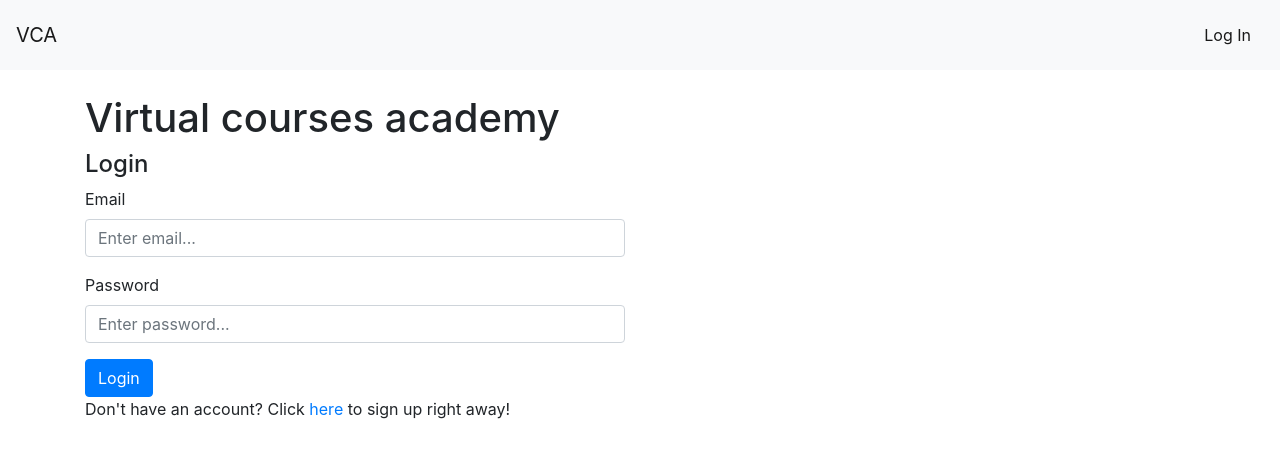
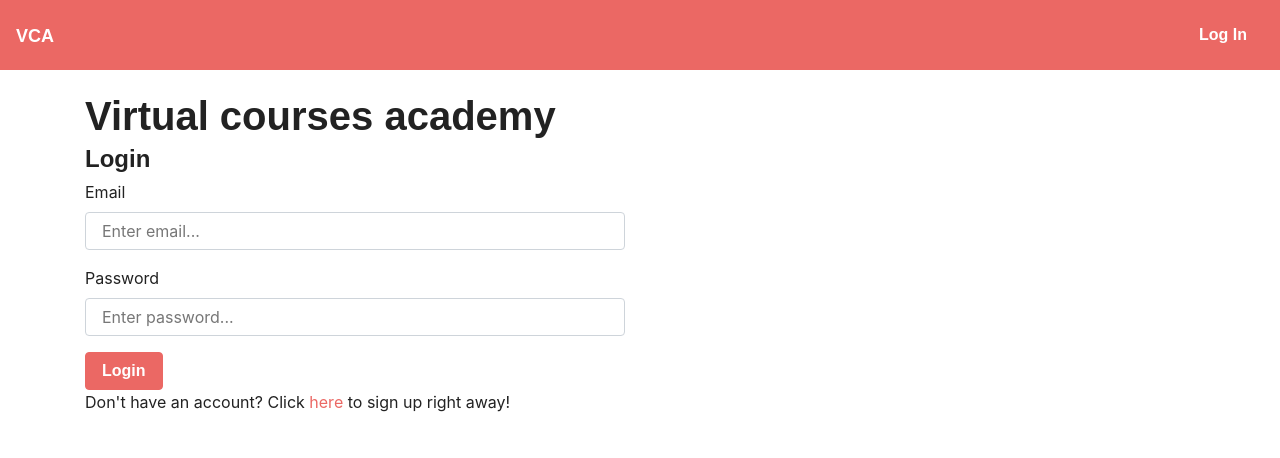
Before and after one commit to dvbreva/ng-academy, an Angular app in the folder virtual-courses-academy/: page /auth/login in a window 1280 px wide. Shown: the top 458 px of the page. Built offline with nearby package versions, Linux system fonts and the light colour scheme; a web font is replaced by a local one.

Commit message:
Update theme

```diff
--- a/virtual-courses-academy/db.json
+++ b/virtual-courses-academy/db.json
@@ -15,7 +15,7 @@
     },
     {
       "name": "testing adwwding 23",
-      "email": "tes2et@test.com",
+      "email": "test@test.com",
       "password": "test123",
       "isBlocked": true,
       "roleId": 0,
--- a/virtual-courses-academy/package.json
+++ b/virtual-courses-academy/package.json
@@ -23,6 +23,7 @@
     "@angular/router": "~9.1.9",
     "@ng-bootstrap/ng-bootstrap": "^6.1.0",
     "bootstrap": "^4.5.0",
+    "bootswatch": "^4.5.0",
     "jquery": "^3.5.1",
     "json-server": "^0.16.1",
     "ngx-toastr": "^12.1.0",
--- a/virtual-courses-academy/src/app/app.component.html
+++ b/virtual-courses-academy/src/app/app.component.html
@@ -1,8 +1,8 @@
-<nav class="navbar navbar-expand-lg navbar-light bg-light">
+<nav class="navbar navbar-expand-lg navbar-dark bg-primary">
    <a class="navbar-brand" href="#">VCA</a>
 
-  <button class="navbar-toggler" type="button" data-toggle="collapse" data-target="#navbarNav" aria-controls="navbarNav"
-    aria-expanded="false" aria-label="Toggle navigation">
+   <button class="navbar-toggler" type="button" data-toggle="collapse" data-target="#navbarNav"
+      aria-controls="navbarNav" aria-expanded="false" aria-label="Toggle navigation">
       <span class="navbar-toggler-icon"></span>
    </button>
    <div class="collapse navbar-collapse" id="navbarNav"
@@ -20,7 +20,7 @@
       </ul>
 
       <span class="navbar-text">
-      <button *ngIf="hasLoggedUser" class="btn btn-link" (click)="onLogout()">Log Out</button>
+         <button *ngIf="hasLoggedUser" class="btn btn-link logout-btn" (click)="onLogout()">Log Out</button>
 
          <a *ngIf="!hasLoggedUser" class="btn btn-link" routerLink="auth/login">Log In</a>
       </span>
--- a/virtual-courses-academy/src/app/app.component.scss
+++ b/virtual-courses-academy/src/app/app.component.scss
@@ -0,0 +1,3 @@
+.logout-btn {
+    color: white;
+}
--- a/virtual-courses-academy/src/app/app.component.ts
+++ b/virtual-courses-academy/src/app/app.component.ts
@@ -46,7 +46,7 @@ export class AppComponent implements OnInit, OnDestroy {
 
    private checkAdminRole = (): boolean => {
       const user = this.authService.getLoggedUser();
-    if(user && user.roleId == Role.Admin) {
+      if (user && user.roleId == Role.Admin) {
          return true;
       }
       return false;
--- a/virtual-courses-academy/src/app/auth/components/login/login.component.ts
+++ b/virtual-courses-academy/src/app/auth/components/login/login.component.ts
@@ -43,8 +43,7 @@ export class LoginComponent implements OnInit, OnDestroy {
             takeUntil(this.destroy$)
         ).subscribe(response => {
             if (!response) {
-                this.errorMessage = 'Invalid email or password.';
-
+                this.toastr.error('Invalid email or password.')
                 return;
             }
 
--- a/virtual-courses-academy/src/styles.scss
+++ b/virtual-courses-academy/src/styles.scss
@@ -1,3 +1,5 @@
 /* You can add global styles to this file, and also import other style files */
 // regular style toast
 @import '~ngx-toastr/toastr';
+
+@import "bootswatch/dist/journal/bootstrap.min.css";
```
Also changed, not shown: virtual-courses-academy/src/app/app.module.ts (indentation only), 1 other file (tests, documents, lock files or other folders). Lines whose indentation alone changed are shown as unchanged.
